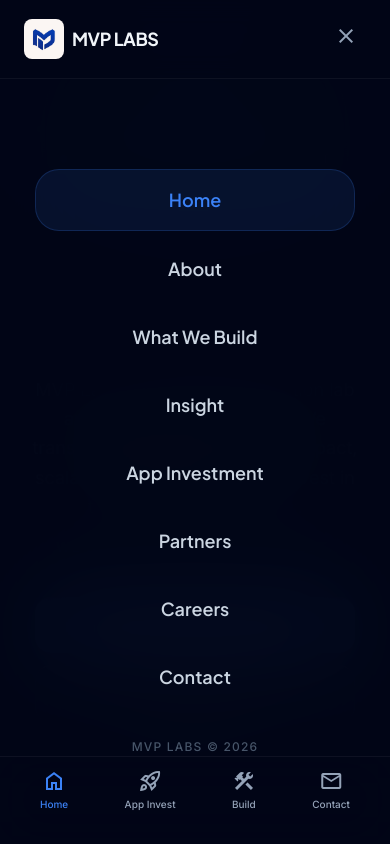
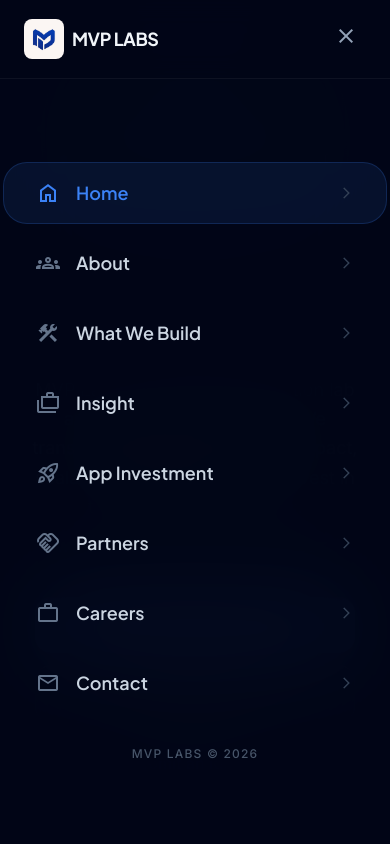
Before and after one commit to kezieodike-dotcom/MVP-LABS, a React (Vite) app: page / in a window 390 px wide. Both pictures are taken after a click on the button "menu". Shown: the top 844 px of the page. Built offline with nearby package versions, Linux system fonts and the light colour scheme.

Commit message:
feat: consolidate navigation icons into Navbar and remove BottomNav

```diff
--- a/App.tsx
+++ b/App.tsx
@@ -9,7 +9,6 @@ import WhatWeBuildView from './components/WhatWeBuildView';
 import ContactView from './components/ContactView';
 import InsightsView from './components/InsightsView';
 import PlaceholderPage from './components/PlaceholderPage';
-import BottomNav from './components/BottomNav';
 import Footer from './components/Footer';
 
 const placeholderPages: Record<string, { title: string; description: string; icon: string }> = {
@@ -89,11 +88,6 @@ const App: React.FC = () => {
 
       <Footer onNavigate={setCurrentPage} />
 
-      {/* Bottom Padding for BottomNav on Mobile */}
-      <div className="h-24 md:hidden" />
-
-      <BottomNav activePage={currentPage} onPageChange={setCurrentPage} />
-
       {/* Scroll indicator for Home */}
       {currentPage === Page.HOME && (
         <div className="fixed right-4 top-1/2 -translate-y-1/2 hidden md:flex flex-col gap-3 z-40">
--- a/components/Navbar.tsx
+++ b/components/Navbar.tsx
@@ -7,15 +7,15 @@ interface NavbarProps {
   onNavigate: (page: Page) => void;
 }
 
-const navLinks: { id: Page; label: string }[] = [
-  { id: Page.HOME, label: 'Home' },
-  { id: Page.ABOUT, label: 'About' },
-  { id: Page.WHAT_WE_BUILD, label: 'What We Build' },
-  { id: Page.INSIGHTS, label: 'Insight' },
-  { id: Page.INVESTMENT, label: 'App Investment' },
-  { id: Page.PARTNERS, label: 'Partners' },
-  { id: Page.CAREERS, label: 'Careers' },
-  { id: Page.CONTACT, label: 'Contact' },
+const navLinks: { id: Page; label: string; icon: string }[] = [
+  { id: Page.HOME, label: 'Home', icon: 'home' },
+  { id: Page.ABOUT, label: 'About', icon: 'groups' },
+  { id: Page.WHAT_WE_BUILD, label: 'What We Build', icon: 'construction' },
+  { id: Page.INSIGHTS, label: 'Insight', icon: 'cases' },
+  { id: Page.INVESTMENT, label: 'App Investment', icon: 'rocket_launch' },
+  { id: Page.PARTNERS, label: 'Partners', icon: 'handshake' },
+  { id: Page.CAREERS, label: 'Careers', icon: 'work' },
+  { id: Page.CONTACT, label: 'Contact', icon: 'mail' },
 ];
 
 const Navbar: React.FC<NavbarProps> = ({ activePage, onNavigate }) => {
@@ -72,12 +72,18 @@ const Navbar: React.FC<NavbarProps> = ({ activePage, onNavigate }) => {
             <button
               key={link.id}
               onClick={() => handleNav(link.id)}
-              className={`w-full max-w-xs px-6 py-4 rounded-2xl text-lg font-display font-semibold transition-all text-center ${activePage === link.id
+              className={`w-full max-w-sm px-8 py-4 rounded-2xl text-lg font-display font-semibold transition-all flex items-center justify-between group ${activePage === link.id
                 ? 'text-primary bg-primary/10 border border-primary/20'
-                : 'text-slate-300 hover:text-white hover:bg-white/5'
+                : 'text-slate-300 hover:text-white hover:bg-white/5 border border-transparent'
                 } ${link.id === Page.INVESTMENT ? 'text-primary' : ''}`}
             >
-              {link.label}
+              <span className="flex items-center gap-4">
+                <span className={`material-symbols-outlined ${activePage === link.id ? 'text-primary' : 'text-slate-500 group-hover:text-primary transition-colors'}`}>
+                  {link.icon}
+                </span>
+                {link.label}
+              </span>
+              <span className="material-symbols-outlined text-slate-700 group-hover:text-primary text-sm transition-all transform group-hover:translate-x-1">arrow_forward_ios</span>
             </button>
           ))}
           <div className="mt-6 text-xs text-slate-600 font-medium tracking-widest uppercase">
```
